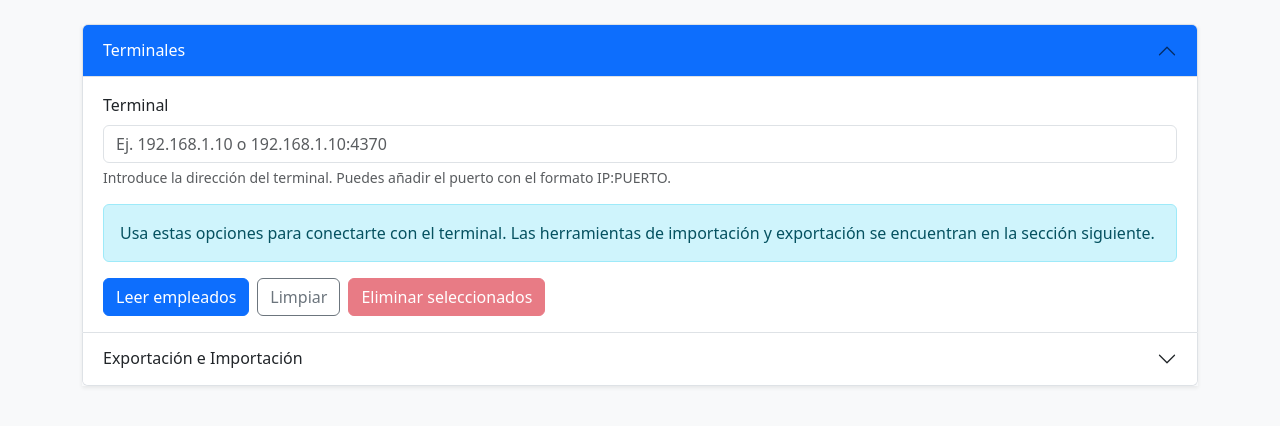
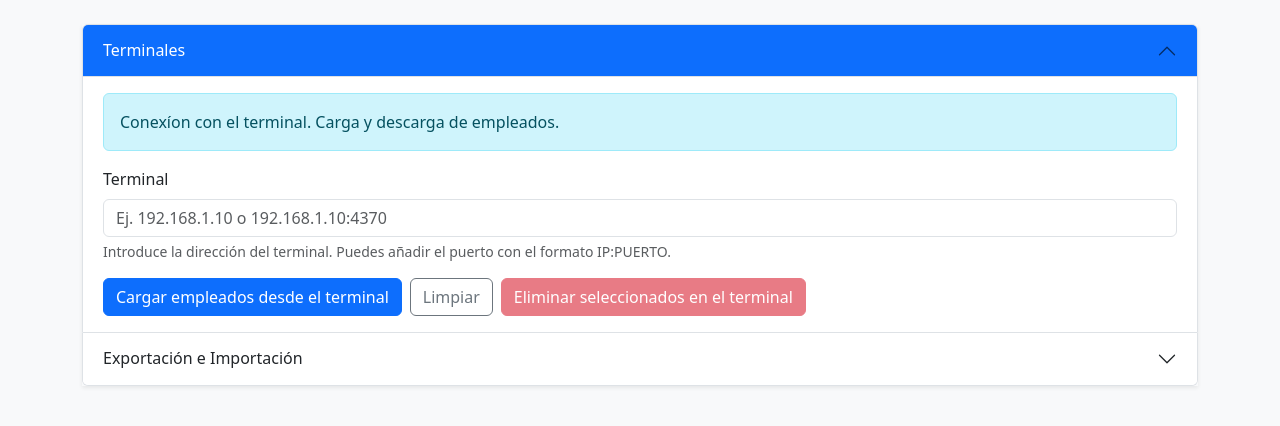
Before and after one commit to karlutxo/zk-tools, a Flask app: page / in a window 1280 px wide. Shown: the part 50-476 px from the top of the page. Run offline with Flask 3, Linux system fonts and the light colour scheme; some libraries are stand-ins or nearby versions.

Commit message:
mejoras textos

```diff
--- a/zk_tools_web/static/js/app.js
+++ b/zk_tools_web/static/js/app.js
@@ -13,7 +13,7 @@ document.addEventListener('DOMContentLoaded', () => {
 
     const $table = $('#employees-table');
     $table.DataTable({
-        pageLength: 50,
+        pageLength: 25,
         order: [[1, 'asc']],
         autoWidth: false,
         columnDefs: [
--- a/zk_tools_web/templates/index.html
+++ b/zk_tools_web/templates/index.html
@@ -27,19 +27,19 @@
                     <div class="accordion-body">
                         <div class="row g-3 align-items-end">
                             <div class="col-12">
+                                <div class="alert alert-info mb-0" role="status">
+                                    Conexíon con el terminal. Carga y descarga de empleados.
+                                </div>
+                            </div>
+                            <div class="col-12">
                                 <label for="terminal" class="form-label">Terminal</label>
                                 <input type="text" name="terminal" id="terminal" class="form-control" value="{{ terminal }}" placeholder="Ej. 192.168.1.10 o 192.168.1.10:4370" aria-describedby="terminalHelp">
                                 <div id="terminalHelp" class="form-text">Introduce la dirección del terminal. Puedes añadir el puerto con el formato IP:PUERTO.</div>
                             </div>
-                            <div class="col-12">
-                                <div class="alert alert-info mb-0" role="status">
-                                    Usa estas opciones para conectarte con el terminal. Las herramientas de importación y exportación se encuentran en la sección siguiente.
-                                </div>
-                            </div>
                             <div class="col-12 d-flex flex-wrap gap-2">
-                                <button type="submit" name="action" value="fetch" class="btn btn-primary">Leer empleados</button>
+                                <button type="submit" name="action" value="fetch" class="btn btn-primary">Cargar empleados desde el terminal</button>
                                 <button type="submit" name="action" value="clear" class="btn btn-outline-secondary" onclick="return confirm('Esto eliminará a todos los empleados almacenados en memoria para este terminal. ¿Continuar?');">Limpiar</button>
-                                <button type="submit" name="action" value="delete" form="employees-form" class="btn btn-danger" {% if not employees %}disabled{% endif %} onclick="return confirm('¿Eliminar empleados seleccionados del terminal?');">Eliminar seleccionados</button>
+                                <button type="submit" name="action" value="delete" form="employees-form" class="btn btn-danger" {% if not employees %}disabled{% endif %} onclick="return confirm('¿Eliminar empleados seleccionados del terminal?');">Eliminar seleccionados en el terminal</button>
                             </div>
                         </div>
                     </div>
@@ -54,6 +54,11 @@
                 <div id="collapseActions" class="accordion-collapse collapse" aria-labelledby="headingActions" data-bs-parent="#controlAccordion">
                     <div class="accordion-body">
                         <div class="row g-3 align-items-end">
+                            <div class="col-12">
+                                <div class="alert alert-info mb-0" role="status">
+                                    Exportación e Importación de empleados a/desde fichero.
+                                </div>
+                            </div>
                             <div class="col-12 col-lg-6">
                                 <label for="employee-file" class="form-label">Archivo de empleados</label>
                                 <div class="input-group">
@@ -63,15 +68,15 @@
                                 <div id="fileHelp" class="form-text">Selecciona un archivo JSON, CSV o Excel para cargar empleados en la aplicación.</div>
                             </div>
                             <div class="col-12 d-flex flex-wrap gap-2 justify-content-md-end">
-                                <button type="submit" name="action" value="select" form="employees-form" class="btn btn-outline-primary" {% if not employees %}disabled{% endif %}>Guardar selección</button>
+                                <button type="submit" name="action" value="select" form="employees-form" class="btn btn-outline-primary" {% if not employees %}disabled{% endif %}>Recordar selección</button>
                                 <div class="btn-group">
                                     <button type="button" class="btn btn-success dropdown-toggle" data-bs-toggle="dropdown" aria-expanded="false" {% if not employees %}disabled{% endif %}>
                                         Exportar selección
                                     </button>
                                     <ul class="dropdown-menu dropdown-menu-end">
-                                        <li><button class="dropdown-item" type="submit" name="action" value="export_csv" form="employees-form" {% if not employees %}disabled{% endif %}>Exportar CSV</button></li>
-                                        <li><button class="dropdown-item" type="submit" name="action" value="export_json" form="employees-form" {% if not employees %}disabled{% endif %}>Exportar JSON</button></li>
-                                        <li><button class="dropdown-item" type="submit" name="action" value="export_excel" form="employees-form" {% if not employees %}disabled{% endif %}>Exportar Excel</button></li>
+                                        <li><button class="dropdown-item" type="submit" name="action" value="export_excel" form="employees-form" {% if not employees %}disabled{% endif %}>Excel</button></li>
+                                        <li><button class="dropdown-item" type="submit" name="action" value="export_csv" form="employees-form" {% if not employees %}disabled{% endif %}>CSV</button></li>
+                                        <li><button class="dropdown-item" type="submit" name="action" value="export_json" form="employees-form" {% if not employees %}disabled{% endif %}>JSON</button></li>
                                     </ul>
                                 </div>
                             </div>
```
Also changed, not shown: README.md, 1 other file.
